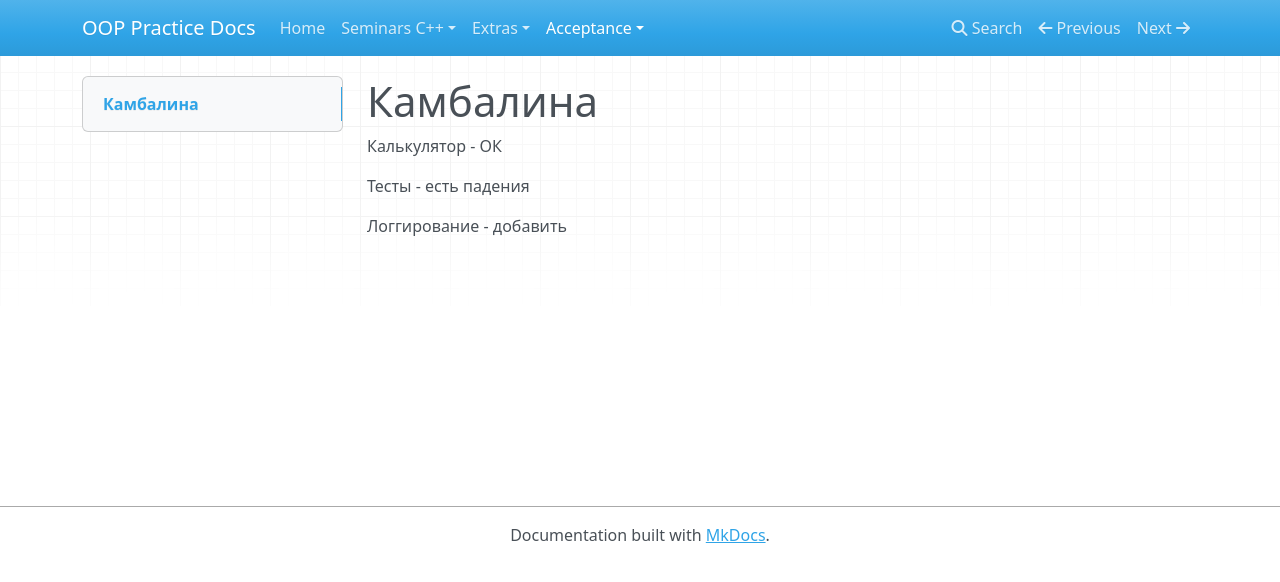
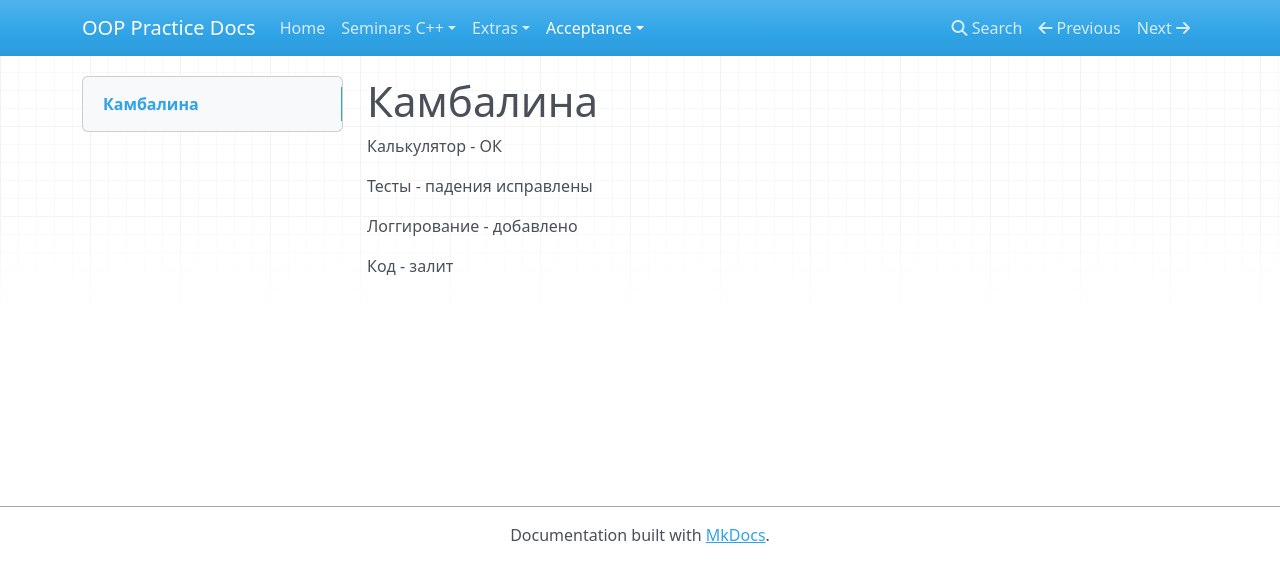
Before and after one commit to avoronkov/oop, an MkDocs documentation site: the page built from docs/java_task2_results/kambalina_task2.md, in a window 1280 px wide. Shown: the top 582 px of the page. Built offline with MkDocs 1.6.1, drawn with Linux system fonts in a browser that asks for light colours; nearby versions of some CDN libraries; old or Windows-style settings are respelled for this version of MkDocs.

Commit message:
kambalina

```diff
--- a/docs/java_task2_results/kambalina_task2.md
+++ b/docs/java_task2_results/kambalina_task2.md
@@ -2,6 +2,8 @@
 
 Калькулятор - ОК
 
-Тесты - есть падения
+Тесты - падения исправлены
 
-Логгирование - добавить
+Логгирование - добавлено
+
+Код - залит
```
Also changed, not shown: docs/java-acceptance.md (+1 -1 lines), docs/java_task2_results/shachenko_task2.md (+3 -1 lines).
